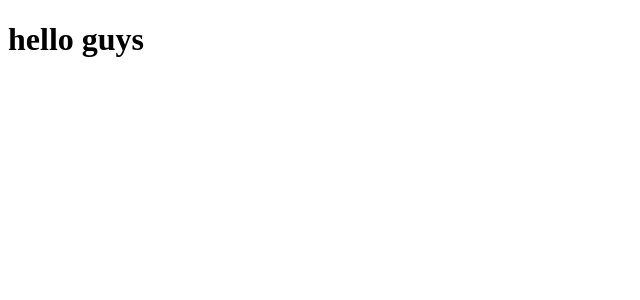
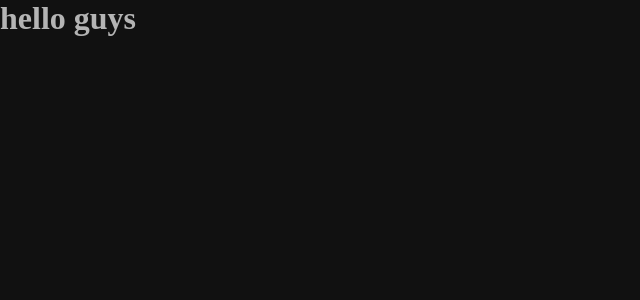
Before and after one commit to eddyzera/easy-money, a React (Vite) app: page / in a window 1280 px wide. Shown: the top 300 px of the page, without its empty margins (0-640 px from the left). Built offline with nearby package versions, Linux system fonts and the light colour scheme.

Commit message:
[styles]: define the project theme

```diff
--- a/package.json
+++ b/package.json
@@ -10,6 +10,8 @@
     "test": "jest --watch"
   },
   "dependencies": {
+    "@radix-ui/colors": "^0.1.8",
+    "@stitches/react": "^1.2.8",
     "react": "^18.2.0",
     "react-dom": "^18.2.0"
   },
--- a/src/App.tsx
+++ b/src/App.tsx
@@ -1,10 +1,11 @@
 import React from 'react'
 import { Hello } from './components/Hello'
+import { ThemeProvider } from './providers/ThemeProvider'
 
 export const App: React.FunctionComponent = () => {
   return (
-    <div className="app" data-testid="app">
+    <ThemeProvider>
       <Hello />
-    </div>
+    </ThemeProvider>
   )
 }
--- /dev/null
+++ b/src/providers/ThemeProvider/index.tsx
@@ -0,0 +1,15 @@
+import React from 'react'
+import { globalStyles } from '../../styles/global'
+
+type ThemeProviderProps = {
+  children: React.ReactNode
+}
+
+export const ThemeProvider: React.FunctionComponent<ThemeProviderProps> = ({ children }) => {
+  globalStyles()
+  return (
+    <>
+      {children}
+    </>
+  )
+}
--- /dev/null
+++ b/src/stitches.config.ts
@@ -0,0 +1,17 @@
+import { gray, grayDark, red, redDark, green, greenDark, blue, blueDark } from '@radix-ui/colors'
+import { createStitches } from '@stitches/react'
+
+export const { globalCss, styled } = createStitches({
+  theme: {
+    colors: {
+      ...gray,
+      ...grayDark,
+      ...red,
+      ...redDark,
+      ...green,
+      ...greenDark,
+      ...blue,
+      ...blueDark
+    },
+  }
+})
--- /dev/null
+++ b/src/styles/global.ts
@@ -0,0 +1,14 @@
+import { globalCss } from '../stitches.config'
+
+export const globalStyles = globalCss({
+  '*': {
+    margin: 0,
+    padding: 0,
+    boxSizing: 'border-box'
+  },
+
+  body : {
+    color: '$gray11',
+    backgroundColor: '$gray1'
+  }
+})
```
Also changed, not shown: 1 other file (tests, documents, lock files or other folders).
